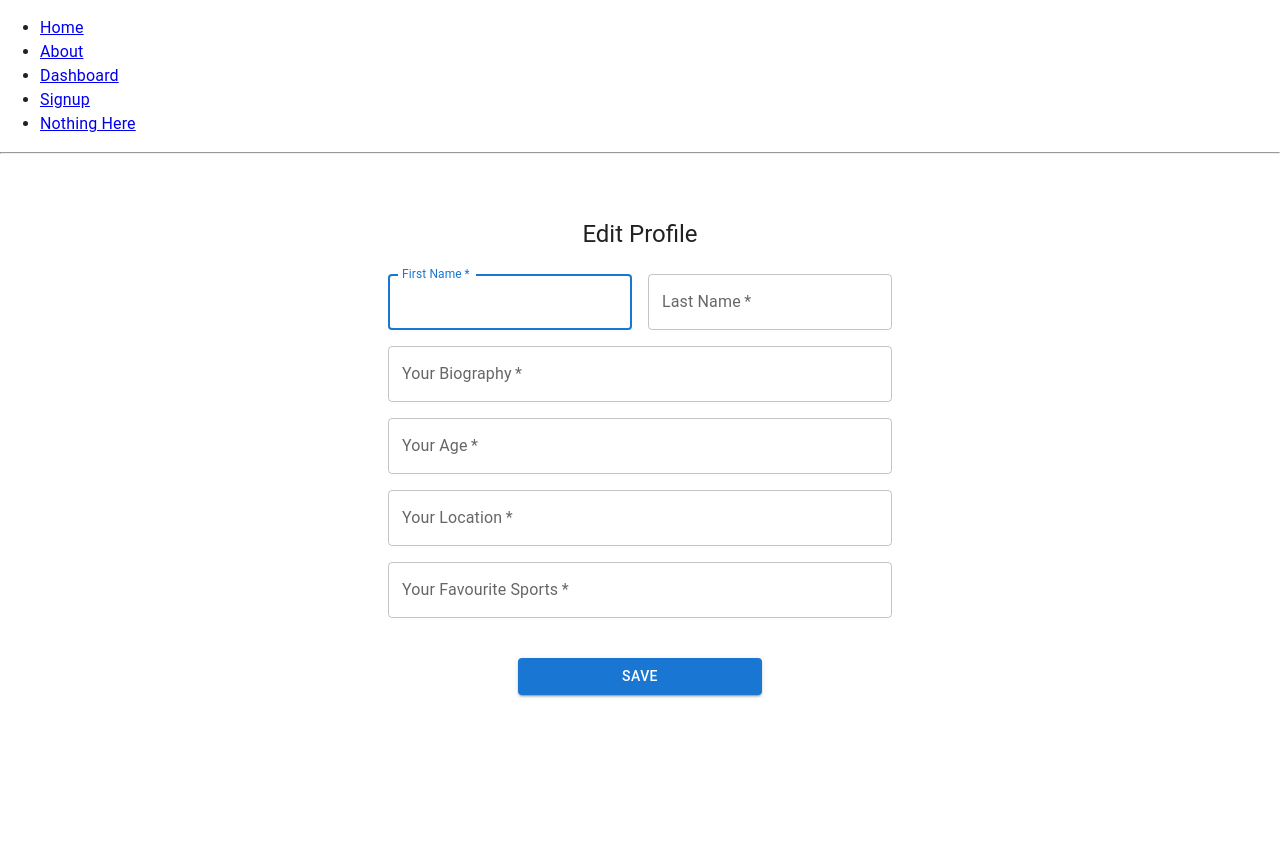
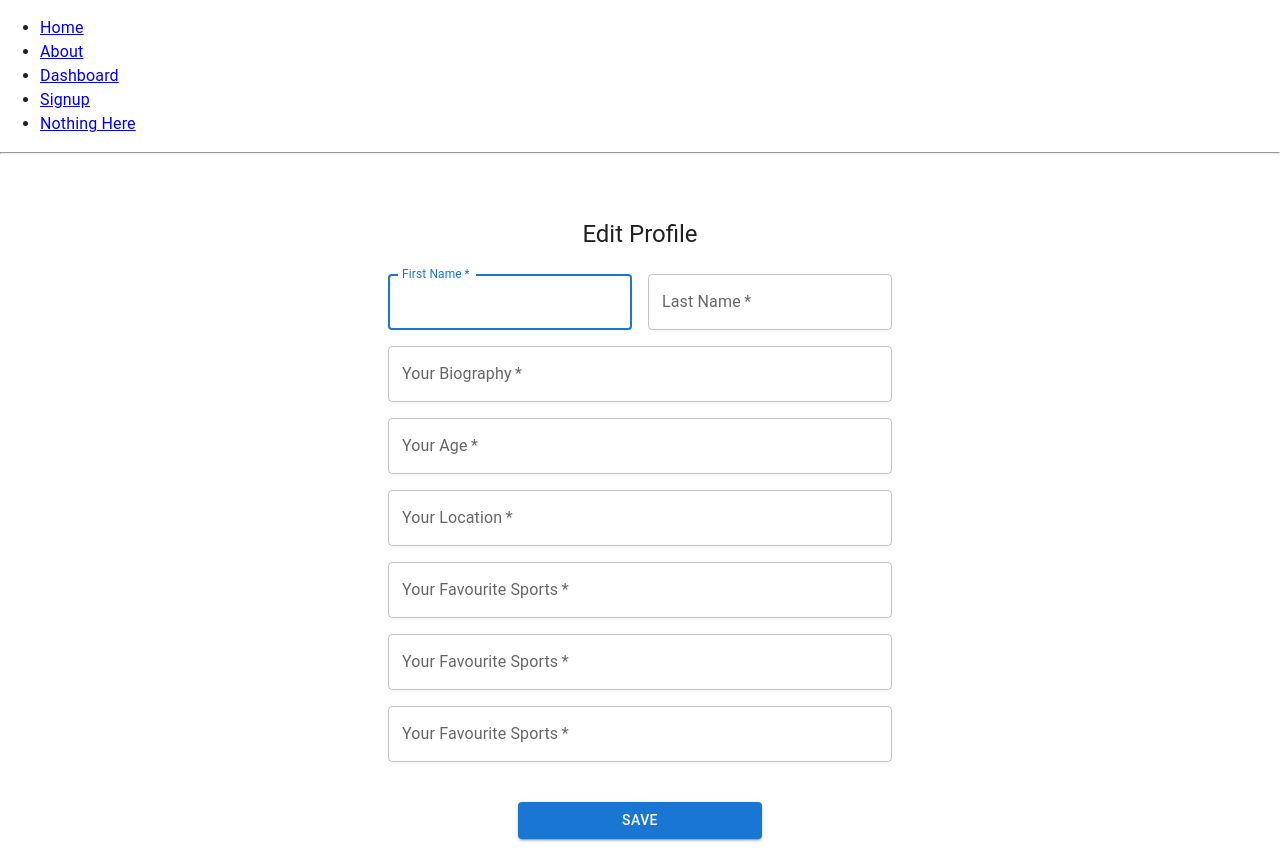
Before and after one commit to bounswe/2021SpringGroup2, a React app in the folder frontend/: page /profile/edit in a window 1280 px wide. Before the commit the page ends 800 px from the top, so only its background shows below. Built offline with nearby package versions, Linux system fonts and the light colour scheme.

Commit message:
#163 fixed fields according to API doc

```diff
--- a/frontend/src/Views/Profile/EditProfile.js
+++ b/frontend/src/Views/Profile/EditProfile.js
@@ -43,17 +43,23 @@ const schema = Joi.object({
         .max(30)
         .required(),
 
-    firstName: Joi.string()
+    first_name: Joi.string()
         .alphanum()
         .min(3)
         .max(30)
         .required(),
 
-    lastName: Joi.string()
+    last_name: Joi.string()
         .alphanum()
         .min(3)
         .max(30)
         .required(),
+
+    bio: Joi.string()
+        .alphanum()
+        .optional()
+        .allow('')
+        .max(150),
 
     password: Joi.string()
         .pattern(new RegExp('^[a-zA-Z0-9]{8,30}$')),
@@ -68,19 +74,17 @@ const schema = Joi.object({
 
 const initialState = {
 
-    firstName: {
+    first_name: {
         value: "",
         changed: false,
         error: undefined
     },
 
-    lastName: {
+    last_name: {
         value: "",
         changed: false,
         error: undefined
     },
-
-
     bio: {
         value: "",
         changed: false,
@@ -96,7 +100,17 @@ const initialState = {
         changed: false,
         error: undefined
     },
-    favSports: {
+    fav_sport_1: {
+        value: "",
+        changed: false,
+        error: undefined
+    },
+    fav_sport_2: {
+        value: "",
+        changed: false,
+        error: undefined
+    },
+    fav_sport_3: {
         value: "",
         changed: false,
         error: undefined
@@ -110,14 +124,16 @@ export default function SignUp() {
 
     const getValue = state => ({
 
-        firstName: state.firstName.value,
+        first_name: state.firstame.value,
 
-        lastName: state.lastName.value,
+        last_name: state.last_name.value,
 
         bio: state.bio.value,
         age: state.age.value,
         location: state.location.value,
-        favSports: state.favSports.value,
+        fav_sport_1: state.fav_sport_1.value,
+        fav_sport_2: state.fav_sport_2.value,
+        fav_sport_3: state.fav_sport_3.value,
     })
     const handleChange = e=>{
         const newState = {...state}
@@ -149,22 +165,22 @@ export default function SignUp() {
                         <Grid item xs={12} sm={6}>
                             <TextField
                                 autoComplete="fname"
-                                name="firstName"
+                                name="first_name"
                                 variant="outlined"
                                 required
                                 fullWidth
-                                id="firstName"
+                                id="first_name"
                                 label="First Name"
                                 autoFocus
-                                value={state.firstName.value||""}
+                                value={state.first_name.value||""}
                                 onChange={handleChange}
                             />
                             {
-                                state.firstName.error?
+                                state.first_name.error?
                                     <Alert
                                         style={{marginTop:5}}
                                         severity="error">
-                                        {state.firstName.error}
+                                        {state.first_name.error}
                                     </Alert>:null
                             }
                         </Grid>
@@ -173,19 +189,19 @@ export default function SignUp() {
                                 variant="outlined"
                                 required
                                 fullWidth
-                                id="lastName"
+                                id="last_name"
                                 label="Last Name"
-                                name="lastName"
+                                name="last_name"
                                 autoComplete="lname"
-                                value={state.lastName.value||""}
+                                value={state.last_name.value||""}
                                 onChange={handleChange}
                             />
                             {
-                                state.lastName.error?
+                                state.last_name.error?
                                     <Alert
                                         style={{marginTop:5}}
                                         severity="error">
-                                        {state.lastName.error}
+                                        {state.last_name.error}
                                     </Alert>:null
                             }
                         </Grid>
@@ -257,19 +273,61 @@ export default function SignUp() {
                                 variant="outlined"
                                 required
                                 fullWidth
-                                id="favSports"
+                                id="fav_sport_1"
                                 label="Your Favourite Sports"
-                                name="favSports"
-                                autoComplete="favSports"
-                                value={state.favSports.value||""}
+                                name="fav_sport_1"
+                                autoComplete="fav_sport_1"
+                                value={state.fav_sport_1.value||""}
                                 onChange={handleChange}
                             />
                             {
-                                state.favSports.error?
+                                state.fav_sport_1.error?
                                     <Alert
                                         style={{marginTop:5}}
                                         severity="error">
-                                        {state.favSports.error}
+                                        {state.fav_sport_1.error}
+                                    </Alert>:null
+                            }
+                        </Grid>
+                        <Grid item xs={12}>
+                            <TextField
+                                variant="outlined"
+                                required
+                                fullWidth
+                                id="fav_sport_2"
+                                label="Your Favourite Sports"
+                                name="fav_sport_2"
+                                autoComplete="fav_sport_2"
+                                value={state.fav_sport_2.value||""}
+                                onChange={handleChange}
+                            />
+                            {
+                                state.fav_sport_2.error?
+                                    <Alert
+                                        style={{marginTop:5}}
+                                        severity="error">
+                                        {state.fav_sport_2.error}
+                                    </Alert>:null
+                            }
+                        </Grid>
+                        <Grid item xs={12}>
+                            <TextField
+                                variant="outlined"
+                                required
+                                fullWidth
+                                id="fav_sport_3"
+                                label="Your Favourite Sports"
+                                name="fav_sport_3"
+                                autoComplete="fav_sport_3"
+                                value={state.fav_sport_3.value||""}
+                                onChange={handleChange}
+                            />
+                            {
+                                state.fav_sport_3.error?
+                                    <Alert
+                                        style={{marginTop:5}}
+                                        severity="error">
+                                        {state.fav_sport_3.error}
                                     </Alert>:null
                             }
                         </Grid>
--- a/frontend/src/Views/Profile/ViewProfile.js
+++ b/frontend/src/Views/Profile/ViewProfile.js
@@ -76,8 +76,18 @@ const initialProfile = {
         changed: false,
         error: undefined
     },
-    favSports: {
-        value: ["tenis", "basketbol", "futbol"],
+    fav_sport_1: {
+        value: "",
+        changed: false,
+        error: undefined
+    },
+    fav_sport_2: {
+        value: "",
+        changed: false,
+        error: undefined
+    },
+    fav_sport_3: {
+        value: "",
         changed: false,
         error: undefined
     },
@@ -87,7 +97,7 @@ const Index = _ =>{
     const classes = useStyles()
     const params = useParams()
     const userid = params.userid
-    const [loading, setLoading] = useState(true)
+    const [loading, setLoading] = useState(false)
     const [profile, setProfile] = useState(initialProfile)
     useEffect(function(){
         if(loading){
@@ -133,11 +143,9 @@ const Index = _ =>{
                 </Grid>
                 <Grid item xs={12} sm={12}>
                     <Stack spacing={2} direction={"row"} justifyContent={"space-around"}>
-                        {
-                            profile.favSports.value.map((f, i)=>(
-                                <Item key={i}>{f}</Item>
-                            ))
-                        }
+                        <Item>{profile.fav_sport_1.value}</Item>
+                        <Item>{profile.fav_sport_2.value}</Item>
+                        <Item>{profile.fav_sport_3.value}</Item>
                     </Stack>
                 </Grid>
                 <Grid item xs={12} sm={12}>
```
